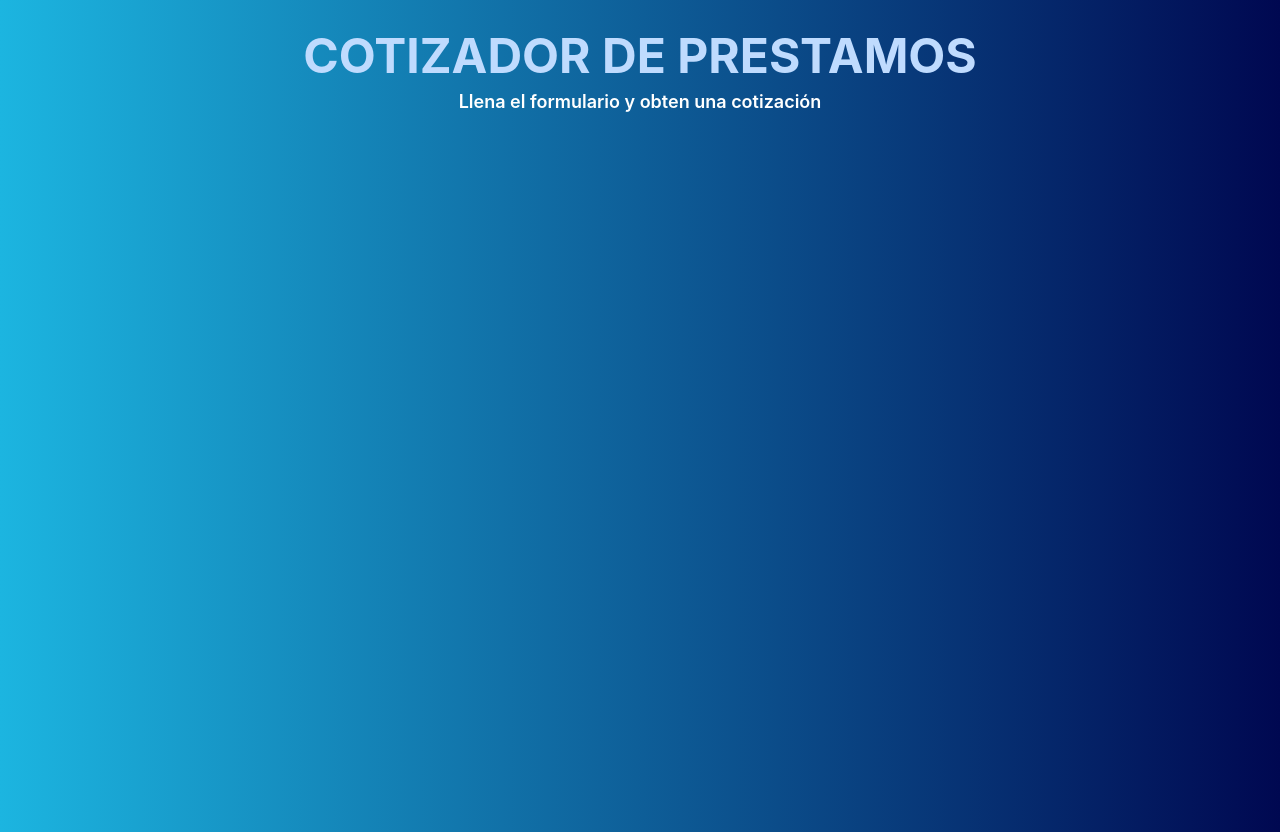
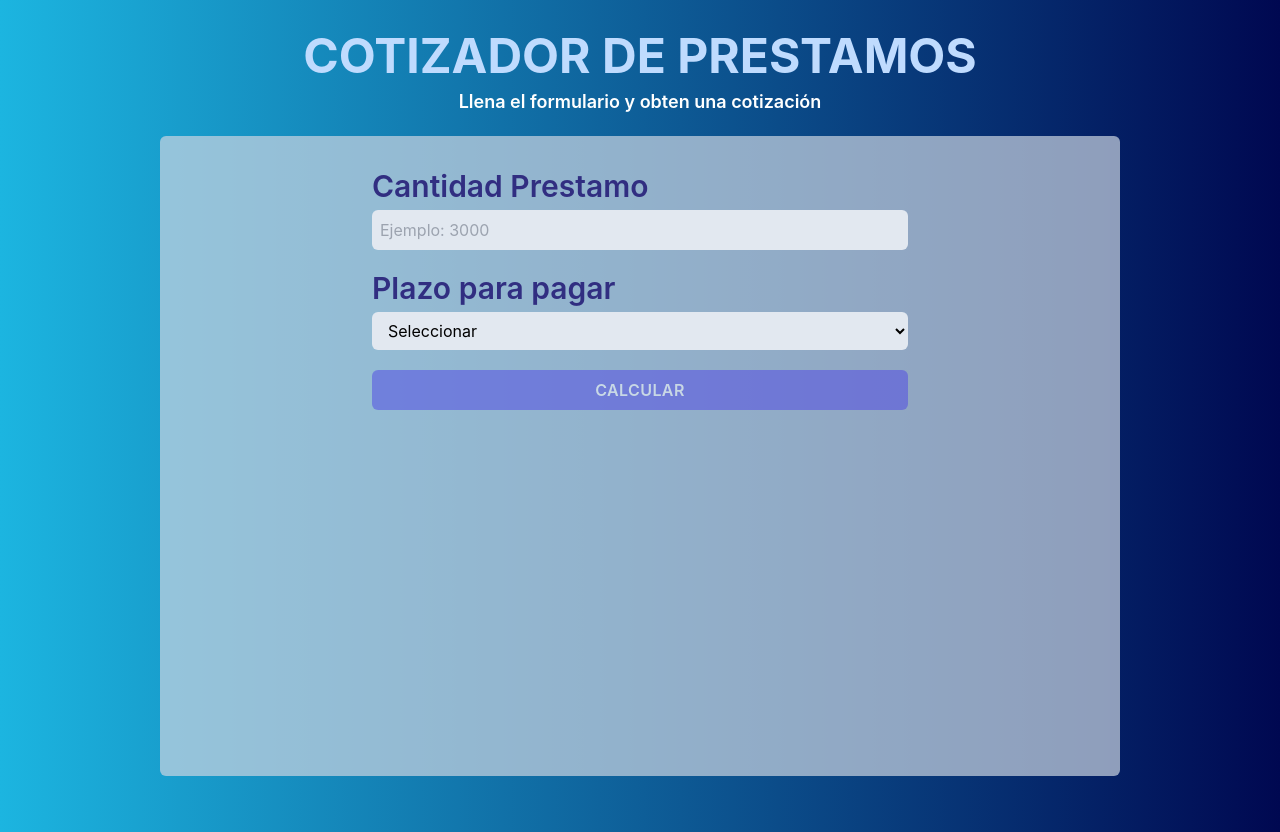
Before and after one commit to iam-leo/cotizador-prestamos, a React (Create React App) app: page / in a window 1280 px wide. Built offline with nearby package versions, Linux system fonts and the light colour scheme.

Commit message:
create form

```diff
--- a/src/App.js
+++ b/src/App.js
@@ -1,4 +1,5 @@
 import { Fragment } from "react";
+import Formulario from "./components/Formulario";
 import Header from "./components/Header";
 
 function App() {
@@ -8,6 +9,9 @@ function App() {
         titulo="Cotizador de Prestamos"
         descripcion="Llena el formulario y obten una cotización"
       />
+      <div className="container lg:w-3/4 bg-slate-300/70 mx-auto mt-5 rounded-md">
+        <Formulario/>
+      </div>
     </Fragment>
     );
 }
--- /dev/null
+++ b/src/components/Formulario.js
@@ -0,0 +1,37 @@
+
+const Formulario = () => {
+    return (
+        <form className="p-8 max-w-[600px] mx-auto">
+          <div>
+              <div>
+                  <label className="text-center text-indigo-900 text-3xl font-semibold">Cantidad Prestamo</label>
+                  <input
+                      className="w-full bg-slate-200 mt-1.5 p-2 rounded-md"
+                      type="number"
+                      placeholder="Ejemplo: 3000"
+                  />
+              </div>
+              <div className="mt-5">
+                  <label className="text-center text-indigo-900 text-3xl font-semibold">Plazo para pagar</label>
+                  <select className="w-full bg-slate-200 mt-1.5 py-2 px-3 rounded-md">
+                      <option value="">Seleccionar</option>
+                      <option value="3">3 meses</option>
+                      <option value="6">6 meses</option>
+                      <option value="12">12 meses</option>
+                      <option value="24">24 meses</option>
+                  </select>
+              </div>
+              <div className="mt-5">
+                  <input
+                      type="submit"
+                      value="Calcular"
+                      className="w-full bg-indigo-600 text-white p-2 rounded-md cursor-pointer disabled:opacity-50 font-semibold uppercase tracking-wide"
+                      disabled
+                    />
+                </div>
+            </div>
+        </form>
+    )
+}
+
+export default Formulario;
--- a/src/index.css
+++ b/src/index.css
@@ -22,29 +22,22 @@ h1 {
   font-weight: bold;
 }
 .container {
-  background-color: white;
-  padding: 1rem;
-  border-radius: 1rem;
-  margin-top: 2rem;
   height: 80vh;
 }
 
-form, .mensajes {
+.mensajes {
   padding: 2rem;
   max-width: 600px;
   margin: 0 auto;
 }
-.mensajes {
+/* .mensajes {
   text-align: center;
 }
 .resultado {
   border: 2px solid #00b0d7;
   padding: 3rem 0;
 }
-form label {
-  text-align: center;
-  font-size: 2rem;
-}
+
 input[type="submit"]:disabled{
   opacity: .2;
   color: black;
@@ -62,4 +55,4 @@ input[type="submit"]:disabled{
 }
 .resultado p {
   margin: 0;
-}
+} */
```
